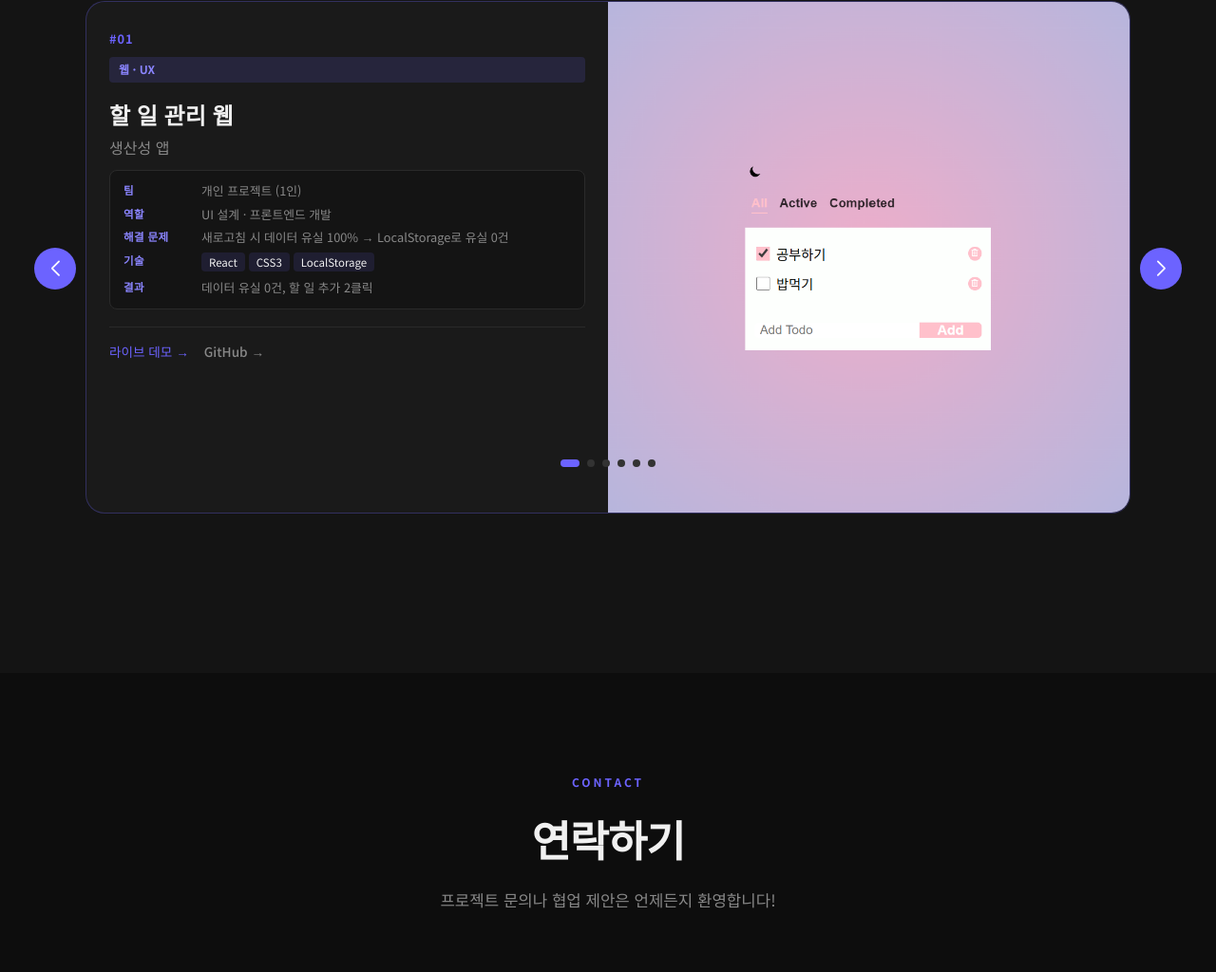
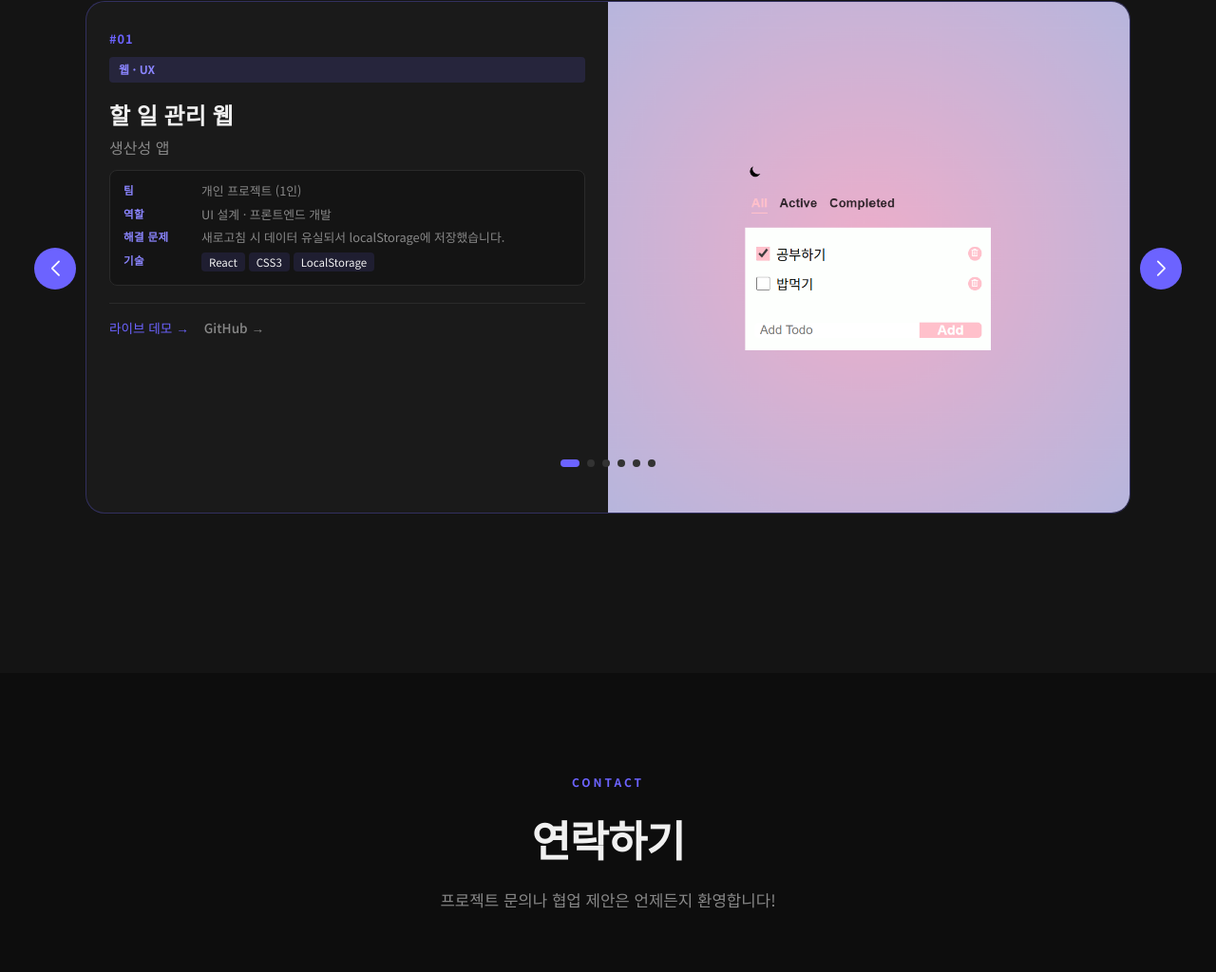
Before and after one commit to kkhhjjoo/portfolio-hj, a plain HTML site: page index.html in a window 1280 px wide. Shown: the part 2797-3821 px from the top of the page at 95% size. Drawn offline with nearby package versions, Linux system fonts and the light colour scheme.

Commit message:
해결문제 수정

```diff
--- a/index.html
+++ b/index.html
@@ -266,7 +266,7 @@
                     <div class="meta-row">
                       <dt>해결 문제</dt>
                       <dd>
-                        새로고침 시 데이터 유실 100% → LocalStorage로 유실 0건
+                        새로고침 시 데이터 유실되서 localStorage에 저장했습니다.
                       </dd>
                     </div>
                     <div class="meta-row">
@@ -276,10 +276,6 @@
                         ><span class="tech-tag">CSS3</span
                         ><span class="tech-tag">LocalStorage</span>
                       </dd>
-                    </div>
-                    <div class="meta-row">
-                      <dt>결과</dt>
-                      <dd>데이터 유실 0건, 할 일 추가 2클릭</dd>
                     </div>
                   </dl>
                   <div class="project-links">
```
